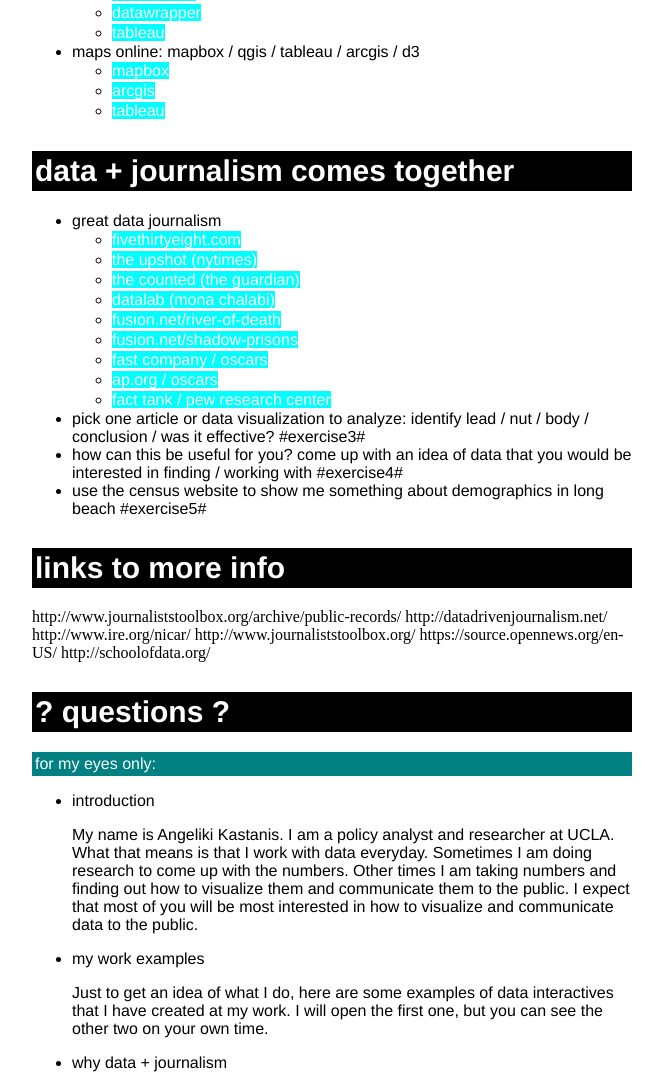
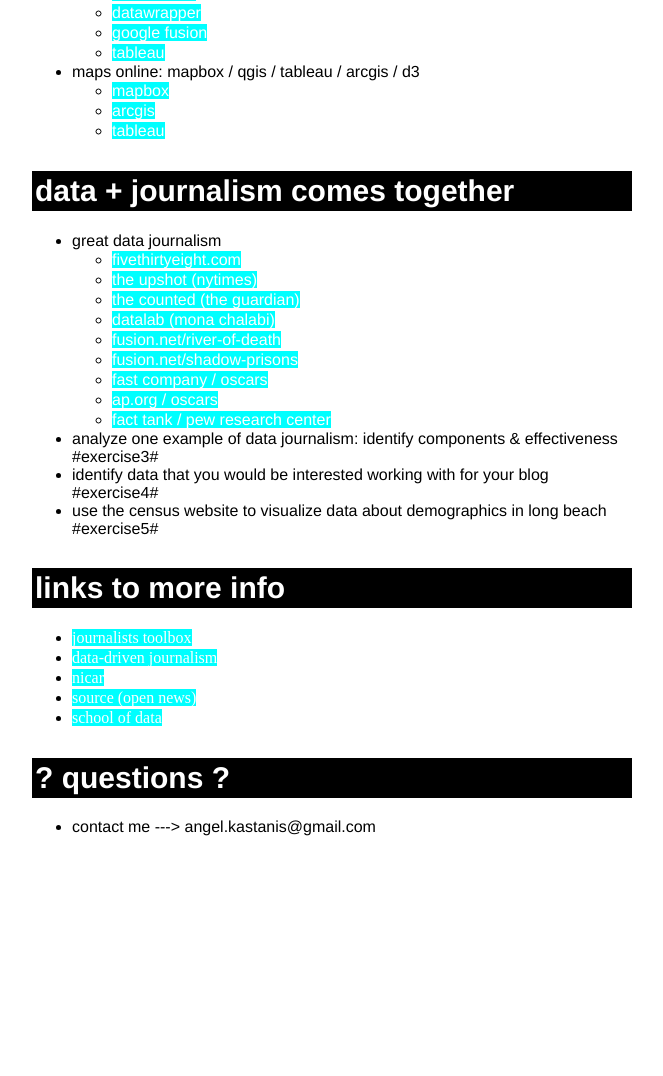
Before and after one commit to kastanis/data_journalism, a plain HTML site: page index.html in a window 1280 px wide. Shown: the part 6024-7100 px from the top of the page, without its empty margins (308-971 px from the left). After the commit the page ends 6876 px from the top, so only its background shows below. Drawn offline with Linux system fonts and the light colour scheme.

Commit message:
final presentation updates

```diff
--- a/index.html
+++ b/index.html
@@ -75,7 +75,7 @@
         }
         a:visited {
         color: white;
-        background: aquamarine;
+/*        background: aquamarine;*/
         }
         a:hover, a:active {background: aquamarine; color:white;}
 /*
@@ -355,6 +355,7 @@
             <ul class="b">
                     <li><a href="https://quartz.github.io/Chartbuilder/">chartbuilder</a></li>
                     <li><a href="https://datawrapper.de/">datawrapper</a></li>
+                    <li><a href="https://www.google.com/fusiontables/">google fusion</a></li>
                     <li><a href="https://public.tableau.com/s/">tableau</a></li>
             </ul>
             <li>maps online: mapbox / qgis / tableau / arcgis / d3</li>
@@ -378,23 +379,24 @@
                 <li><a href="http://hosted.ap.org/interactives/2015/oscars-diversity/">ap.org / oscars</a></li>
                 <li><a href="http://www.pewresearch.org/fact-tank/">fact tank / pew research center</a></li>
             </ul>
-            <li>pick one article or data visualization to analyze: identify lead / nut / body / conclusion / was it effective? #exercise3#</li>
-            <li>how can this be useful for you? come up with an idea of data that you would be interested in finding / working with #exercise4#</li>
-            <li>use the census website to show me something about demographics in long beach #exercise5#</li>
+            <li>analyze one example of data journalism: identify components & effectiveness #exercise3#</li>
+            <li>identify data that you would be interested working with for your blog  #exercise4#</li>
+            <li>use the census website to visualize data about demographics in long beach #exercise5#</li>
         </ul>
     <h1>links to more info</h1>
-        http://www.journaliststoolbox.org/archive/public-records/
-        http://datadrivenjournalism.net/
-
-http://www.ire.org/nicar/
-
-http://www.journaliststoolbox.org/
-
-https://source.opennews.org/en-US/
-
-http://schoolofdata.org/
+            <ul class="b">
+                    <li><a href="http://www.journaliststoolbox.org/">journalists toolbox</a></li>
+                    <li><a href="http://datadrivenjournalism.net/">data-driven journalism</a></li>
+                    <li><a href="http://www.ire.org/nicar/">nicar</a></li>
+                <li><a href="https://source.opennews.org/en-US/">source (open news)</a></li>
+                <li><a href="http://schoolofdata.org/">school of data</a></li>
+            </ul>
     <h1>? questions ?</h1>
+        <ul class="a">
+            <li>contact me --->  angel.kastanis@gmail.com</li>
+        </ul>
 </div>
+<!--
 <div class="notes">
 <p id="to_me"> for my eyes only:
         <ul class="a">
@@ -417,5 +419,6 @@ http://schoolofdata.org/
         </ul>
 </p>
 </div>
+-->
 </body>
 </html>
```
